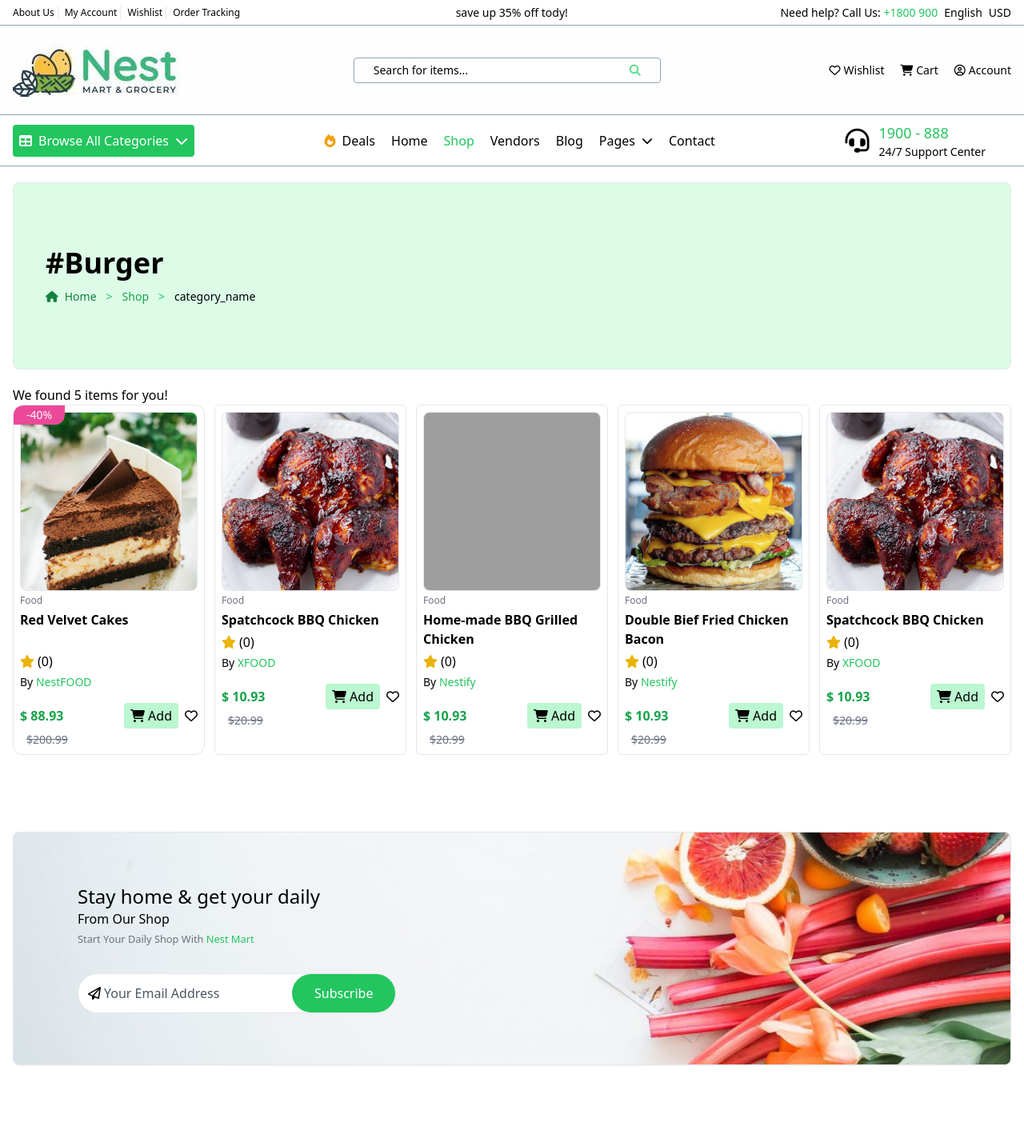
After one commit to osama784/Eommerce, a Django app: page /categories/1/ in a window 1280 px wide. The commit adds this page. Shown: the whole page at 80% size. Run offline with Django 5.2, Linux system fonts and the light colour scheme; some libraries are stand-ins or nearby versions; grey boxes are pictures that could not be loaded.

Commit message:
adding templates/category.html page

```diff
--- a/issues.txt
+++ b/issues.txt
@@ -1,4 +1,4 @@
-REACT functionalities:
+Alpine.js functionalities:
     showing tha nav
     showing the categories
     showing the pages
@@ -12,3 +12,4 @@ TAILWIND functionalities:
 
 HTML functionalities:
     product.html
+    fixing category.html page
--- a/products/urls.py
+++ b/products/urls.py
@@ -7,6 +7,7 @@ urlpatterns = [
     path('product/', views.product, name='product'),
     path('cart/', views.cart, name="cart"),
     path('shop/', views.shop, name="shop"),
+    path('categories/<str:category>/', views.category, name="category"),
     path('vendor-name/', views.vendor, name='vendor'),
     path('about-us/', views.about_us, name='about-us'),
     path('contact/', views.contact, name='contact'),
--- a/products/views.py
+++ b/products/views.py
@@ -20,6 +20,7 @@ def index(request):
 def product(request):
     return render(request, 'product.html')
 
+
 @login_required
 def cart(request):
     orders = Order.objects.filter(owner=request.user.profile).select_related('product', 'owner')
@@ -32,6 +33,9 @@ def shop(request):
 
 def vendor(request):
     return render(request, 'vendor.html')
+
+def category(request, category):
+    return render(request, 'category.html')
 
 def about_us(request):
     return render(request, 'about-us.html')
--- /dev/null
+++ b/templates/category.html
@@ -0,0 +1,229 @@
+{% extends 'main.html'%}
+{% load static %}
+
+
+{% block head %}
+<title>Nest | category-name</title>
+{% endblock head%}
+
+
+{% block content %}
+{% include 'navbar.html' with chosen="shop"%}
+
+<div class="container mx-auto px-4 my-5">
+    <div class="flex flex-col gap-3 bg-green-100 border rounded-lg py-20 px-10">
+        <h1 class="font-bold text-4xl">#Burger</h1>
+        <div class="flex flex-wrap gap-3 items-center text-sm">
+            <a href="{% url 'index'%}">
+                <div class="text-green-700 flex items-center gap-2">
+                    <i class="fa-solid fa-house"></i>
+                    <span>Home</span>
+                </div>
+            </a>
+            <span class="text-green-500">&gt;</span>
+            <a href="" class="text-green-600">Shop</a>
+            <span class="text-green-500">&gt;</span>
+            <span>category_name</span>
+        </div>
+    </div>
+</div>
+
+<div class="container mx-auto px-4">
+    <p>We found 5 items for you!</p>
+    <div class="grid grid-cols-12 gap-y-5">
+        <!-- <div class="rounded-lg shadow-sm border col-span-full px-5 sm:px-20 py-16 bg-center bg-no-repeat bg-cover"
+            style="background-image: url(../static/images/fruits-background.jpg)">
+            <h1 class="text-4xl tracking-wider font-bold text-blue-950">
+                Don't Miss Amazing
+            </h1>
+            <h1 class="text-4xl tracking-wider font-bold text-blue-950">
+                Grocery Deals!
+            </h1>
+            <p class="mt-3 text-lg text-gray-500">Sign up for the daily newsletter</p>
+            <div
+                class="mt-8 border w-fit rounded-full pl-3 bg-white max-[460px]:text-sm flex max-[460px]:flex-col max-[460px]:w-full max-[460px]:bg-transparent max-[460px]:gap-4 max-[460px]:border-none items-center">
+                <i class="fa-regular fa-paper-plane"></i>
+                <input type="text" placeholder="Your Email Address"
+                    class="rounded-xl placeholder:text-gray-600 p-1 outline-none max-[460px]:p-2 max-[460px]:w-full" />
+                <button class="bg-green-500 text-white rounded-full py-3 px-7">
+                    Subscribe
+                </button>
+            </div>
+        </div> -->
+        <div class="rounded-lg col-span-full flex flex-col gap-y-4">
+            <!-- <div class="flex justify-between items-center w-full relative">
+                <h1 class="text-3xl max-[360px]:text-xl">Popular Prducts</h1>
+                <ul
+                    class="text-sm space-y-3 hidden *:cursor-pointer flex-col bg-white absolute z-50 top-16 right-[10%] w-3/4 py-8 border rounded-lg text-center items-center md:border-none md:flex md:flex-row md:static md:w-auto md:gap-4 md:rounded-none md:space-y-0">
+                    <li class="text-green-500">All</li>
+                    <li class="hover:text-green-500 transition-colors">
+                        Milks & Dairies
+                    </li>
+                    <li class="hover:text-green-500 transition-colors">Coffes & Teas</li>
+                    <li class="hover:text-green-500 transition-colors">Pet Foods</li>
+                    <li class="hover:text-green-500 transition-colors">Meats</li>
+                    <li class="hover:text-green-500 transition-colors">Vigitables</li>
+                    <li class="hover:text-green-500 transition-colors">Fruits</li>
+                </ul>
+                <div
+                    class="md:hidden max-[360px]:mr-0 max-[360px]:text-sm mr-8 cursor-pointer bg-gray-700 hover:bg-gray-800 transition-colors text-white py-1 px-2 shadow rounded">
+                    <i class="fa-solid fa-ellipsis"></i>
+                </div>
+            </div> -->
+            <div class="grid max-[430px]:grid-cols-2 grid-cols-4 md:grid-cols-6 lg:grid-cols-8 xl:grid-cols-10 gap-3">
+                <div class="border rounded-xl flex flex-col gap-1 relative px-2 py-2 col-span-2">
+                    <span
+                        class="absolute w-16 h-6 text-center content-center text-sm bg-pink-500 text-white top-0 left-0 rounded-ss-xl rounded-ee-xl z-50">-40%</span>
+                    <div class="w-full border h-56 rounded-lg group realtive overflow-hidden">
+                        <img src="{% static 'images/cake.jpg'%}" alt=""
+                            class="object-cover size-full transition-transform duration-500 group-hover:scale-125">
+                        <div
+                            class="opacity-0 absolute gap-1 group-hover:opacity-100 flex rounded transition-opacity p-1 top-1/4 left-1/2 -translate-x-1/2 -translate-y-1/2 bg-gray-50 text-green-700 *:cursor-pointer">
+                            <div class=" border-r pr-1"><i class="fa-regular fa-heart"></i></div>
+                            <div><i class="fa-solid fa-circle-info"></i></div>
+                        </div>
+                    </div>
+                    <small class="text-gray-500 text-xs">Food</small>
+                    <strong class="font-bold h-12 line-clamp-2">Red Velvet Cakes</strong>
+                    <span><i class="fa-solid fa-star text-yellow-500 mr-1"></i>(0)</span>
+                    <p class="text-sm">
+                        By <a href="" class="text-green-500">NestFOOD</a>
+                    </p>
+                    <div class="flex justify-between items-center mt-3">
+                        <span class="text-green-600 font-bold">$ 88.93</span>
+                        <div class="flex items-center gap-2">
+                            <div
+                                class="bg-green-200 hover:bg-green-500 group cursor-pointer transition-colors px-2 py-1 rounded">
+                                <i class="fa-solid fa-cart-shopping"></i>
+                                <button class="group-hover:text-white">Add</button>
+                            </div>
+                            <i class="fa-regular fa-heart"></i>
+                        </div>
+                    </div>
+                    <small class="line-through text-gray-500 text-sm ml-2">$200.99</small>
+                </div>
+                <div class="border rounded-md flex flex-col gap-1 relative px-2 py-2 col-span-2">
+                    <span class="absolute"></span>
+                    <div class="w-full border h-56 bg-cover bg-left bg-no-repeat rounded-lg" style="
+                  background-image: url(../static/images/spatchcock-bbq-chicken.jpg);
+                ">
+                        <!-- <img src="{% static 'images/cake.jpg'%}" alt="" class="w-full"> -->
+                    </div>
+                    <small class="text-gray-500 text-xs">Food</small>
+                    <strong class="font-bold">Spatchcock BBQ Chicken</strong>
+                    <span><i class="fa-solid fa-star text-yellow-500 mr-1"></i>(0)</span>
+                    <p class="text-sm">By <a href="" class="text-green-500">XFOOD</a></p>
+                    <div class="flex justify-between items-center mt-3">
+                        <span class="text-green-600 font-bold">$ 10.93</span>
+                        <div class="flex items-center gap-2">
+                            <div class="bg-green-200 px-2 py-1 rounded">
+                                <i class="fa-solid fa-cart-shopping"></i>
+                                <button class="">Add</button>
+                            </div>
+                            <i class="fa-regular fa-heart"></i>
+                        </div>
+                    </div>
+                    <small class="line-through text-gray-500 text-sm ml-2">$20.99</small>
+                </div>
+                <div class="border rounded-md flex flex-col gap-1 relative px-2 py-2 col-span-2">
+                    <span class="absolute"></span>
+                    <div class="w-full border h-56 bg-cover bg-left bg-no-repeat rounded-lg" style="
+                  background-image: url(../static/images/grilled-bbq-chicken.jpg);
+                ">
+                        <!-- <img src="{% static 'images/cake.jpg'%}" alt="" class="w-full"> -->
+                    </div>
+                    <small class="text-gray-500 text-xs">Food</small>
+                    <strong class="font-bold">Home-made BBQ Grilled Chicken</strong>
+                    <span><i class="fa-solid fa-star text-yellow-500 mr-1"></i>(0)</span>
+                    <p class="text-sm">
+                        By <a href="" class="text-green-500">Nestify</a>
+                    </p>
+                    <div class="flex justify-between items-center mt-3">
+                        <span class="text-green-600 font-bold">$ 10.93</span>
+                        <div class="flex items-center gap-2">
+                            <div class="bg-green-200 px-2 py-1 rounded">
+                                <i class="fa-solid fa-cart-shopping"></i>
+                                <button class="">Add</button>
+                            </div>
+                            <i class="fa-regular fa-heart"></i>
+                        </div>
+                    </div>
+                    <small class="line-through text-gray-500 text-sm ml-2">$20.99</small>
+                </div>
+                <div class="border rounded-md flex flex-col gap-1 relative px-2 py-2 col-span-2">
+                    <span class="absolute"></span>
+                    <div class="w-full border h-56 bg-cover bg-center bg-no-repeat rounded-lg" style="
+                  background-image: url(../static/images/double-bief-fried-chicken-bacon.jpg);
+                ">
+                        <!-- <img src="{% static 'images/cake.jpg'%}" alt="" class="w-full"> -->
+                    </div>
+                    <small class="text-gray-500 text-xs">Food</small>
+                    <strong class="font-bold">Double Bief Fried Chicken Bacon</strong>
+                    <span><i class="fa-solid fa-star text-yellow-500 mr-1"></i>(0)</span>
+                    <p class="text-sm">
+                        By <a href="" class="text-green-500">Nestify</a>
+                    </p>
+                    <div class="flex justify-between items-center mt-3">
+                        <span class="text-green-600 font-bold">$ 10.93</span>
+                        <div class="flex items-center gap-2">
+                            <div class="bg-green-200 px-2 py-1 rounded">
+                                <i class="fa-solid fa-cart-shopping"></i>
+                                <button class="">Add</button>
+                            </div>
+                            <i class="fa-regular fa-heart"></i>
+                        </div>
+                    </div>
+                    <small class="line-through text-gray-500 text-sm ml-2">$20.99</small>
+                </div>
+                <div class="border rounded-md flex flex-col gap-1 relative px-2 py-2 col-span-2">
+                    <span class="absolute"></span>
+                    <div class="w-full border h-56 bg-cover bg-left bg-no-repeat rounded-lg" style="
+                  background-image: url(../static/images/spatchcock-bbq-chicken.jpg);
+                ">
+                    </div>
+                    <small class="text-gray-500 text-xs">Food</small>
+                    <strong class="font-bold">Spatchcock BBQ Chicken</strong>
+                    <span><i class="fa-solid fa-star text-yellow-500 mr-1"></i>(0)</span>
+                    <p class="text-sm">By <a href="" class="text-green-500">XFOOD</a></p>
+                    <div class="flex justify-between items-center mt-3">
+                        <span class="text-green-600 font-bold">$ 10.93</span>
+                        <div class="flex items-center gap-2">
+                            <div class="bg-green-200 px-2 py-1 rounded">
+                                <i class="fa-solid fa-cart-shopping"></i>
+                                <button class="">Add</button>
+                            </div>
+                            <i class="fa-regular fa-heart"></i>
+                        </div>
+                    </div>
+                    <small class="line-through text-gray-500 text-sm ml-2">$20.99</small>
+                </div>
+                {% comment %} {% component 'product' name="babarony" number_stars="12"
+                image_url="../static/images/double-bief-fried-chicken-bacon.jpg"
+                new_price="12.32" old_price="20.32" company="FOODTIFY" category="Sweet"
+                %} {%endcomponent%} {% endcomment %}
+            </div>
+        </div>
+        <!-- <div class="col-span-full">
+            <div class="rounded-lg shadow-sm border px-5 md:px-20 py-16 bg-center bg-no-repeat bg-cover"
+                style="background-image: url(/static/images/fruits-background.jpg)">
+                <h1 class="text-2xl">Stay home & get your daily</h1>
+                <h1>From Our Shop</h1>
+                <small class="text-gray-500">Start Your Daily Shop With <a href="{% url 'index'%}"
+                        class="text-green-500">Nest
+                        Mart</a></small>
+                <div
+                    class="mt-8 border w-fit rounded-full pl-3 bg-white max-[460px]:text-sm flex max-[460px]:flex-col max-[460px]:w-full max-[460px]:bg-transparent max-[460px]:gap-4 max-[460px]:border-none items-center">
+                    <i class="fa-regular fa-paper-plane"></i>
+                    <input type="text" placeholder="Your Email Address"
+                        class="rounded-xl placeholder:text-gray-600 p-1 outline-none max-[460px]:p-2 max-[460px]:w-full" />
+                    <button class="bg-green-500 text-white rounded-full py-3 px-7">
+                        Subscribe
+                    </button>
+                </div>
+            </div>
+        </div> -->
+    </div>
+</div>
+
+{% include 'footer.html' %}
+{% endblock content %}
--- a/templates/footer.html
+++ b/templates/footer.html
@@ -1,4 +1,4 @@
-<footer class=" container mx-auto px-4 mb-24">
+<footer class=" container mx-auto px-4 my-24">
     <div class="rounded-lg shadow-sm border px-5 md:px-20 py-16 bg-center bg-no-repeat bg-cover"
         style="background-image: url(/static/images/fruits-background.jpg)">
         <h1 class="text-2xl">Stay home & get your daily</h1>
```
Also changed, not shown: templates/shop.html (+17 -12 lines).
